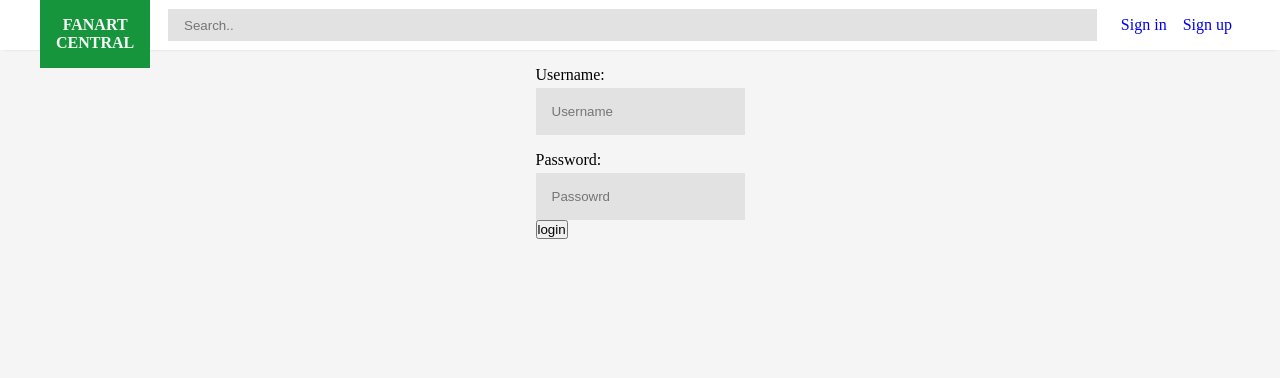
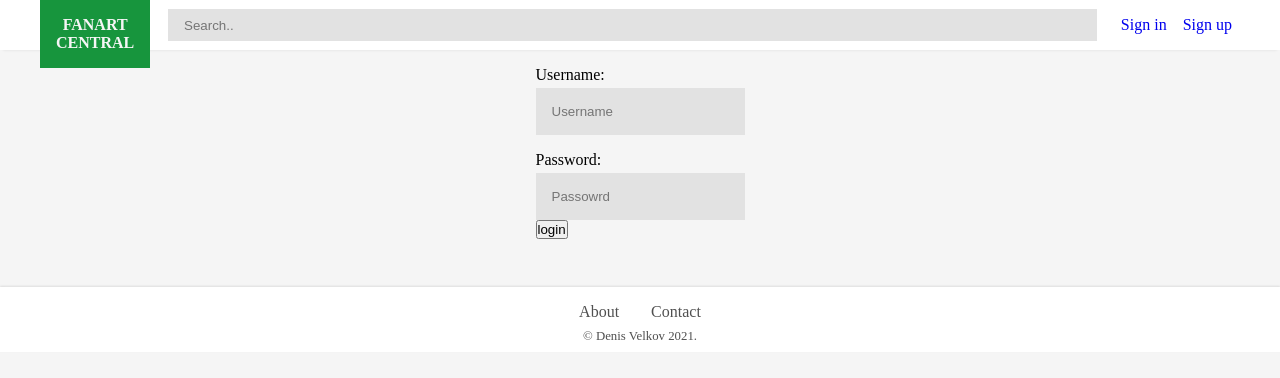
Before and after one commit to geHuC/FanArtCentral, a React (Create React App) app in the folder client/: page /login in a window 1280 px wide. Shown: the top 378 px of the page. Built offline with nearby package versions, Linux system fonts and the light colour scheme.

Commit message:
Implemented a footer component

```diff
--- a/client/src/App.js
+++ b/client/src/App.js
@@ -9,6 +9,7 @@ import { useEffect, useReducer } from 'react';
 import Submit from './containers/submit/Submit.js';
 import Details from './containers/details/Details.js';
 import submissionService from './services/submissionService.js';
+import Footer from './components/footer/Footer.js';
 
 const initialState = {
   isAuthenticated: false,
@@ -78,6 +79,7 @@ function App() {
               <Route path="/:author/art/:slug" element ={<Details />} />
             </Routes>
           </div>
+          <Footer />
         </UserContext.Provider>
       </BrowserRouter>
     </>
--- /dev/null
+++ b/client/src/components/footer/Footer.js
@@ -0,0 +1,18 @@
+import './footer.css'
+import { Link } from 'react-router-dom';
+
+const Footer = () => {
+    return (
+        <div className="footer">
+            <div className="footer-links">
+                <Link to="/about">About</Link>
+                <Link to="/contact">Contact</Link>
+            </div>
+            <div className="footer-copywritght">
+                <p>© Denis Velkov 2021.</p>
+            </div>
+        </div>
+    )
+}
+
+export default Footer
--- /dev/null
+++ b/client/src/components/footer/footer.css
@@ -0,0 +1,28 @@
+.footer{
+    display: flex;
+    flex-direction: column;
+    align-items: center;
+    box-shadow: 0 -1px 2px rgba(0, 0, 0, 0.1)  ;
+	-webkit-box-shadow: 0 -1px 2px rgba(0, 0, 0, 0.1)  ;
+	-moz-box-shadow: 0 -1px 2px rgba(0, 0, 0, 0.1)  ;
+    margin-top: 3rem;
+    background-color: var(--color-navbar-background);
+    padding-top: 1rem;
+}
+.footer-copywritght p {
+
+    color: var(--color-text-light);
+    font-size: 0.8rem;
+    padding: .5rem;
+}
+.footer-links a{
+    color: var(--color-text-light);
+    text-decoration: none;
+    padding: 1rem;
+}
+
+.footer-links a:hover{
+
+    color: var(--color-accent);
+    text-decoration:underline;
+}
```
